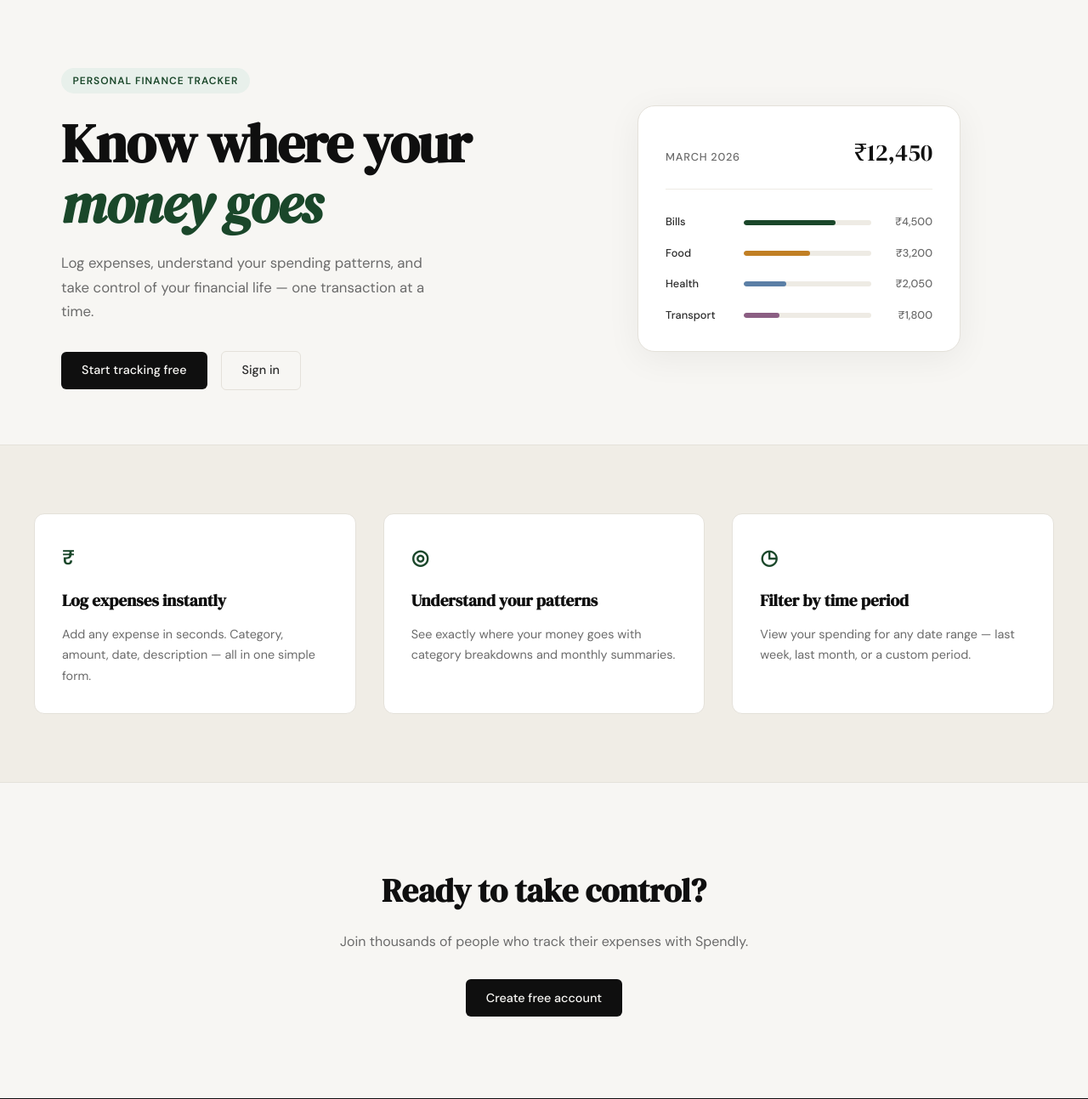
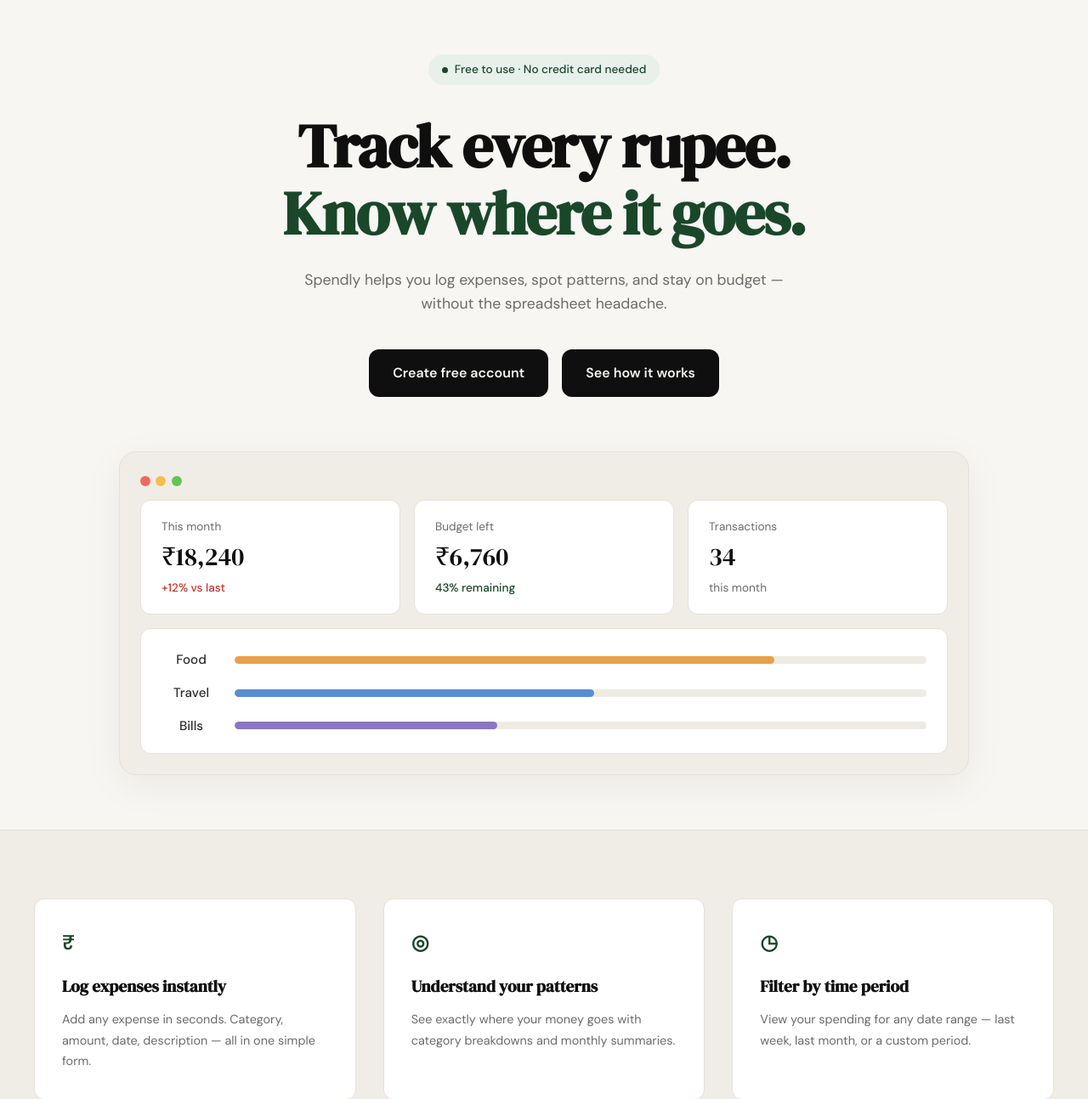
Before and after one commit to malaniheenaa-debug/spendly, a Flask app: page / in a window 1280 px wide. Shown: the part 61-1354 px from the top of the page at 85% size. Run offline with Flask 3, Linux system fonts and the light colour scheme.

Commit message:
landing: redesign hero section to match mockup

```diff
--- /dev/null
+++ b/expense-tracker/static/css/landing.css
@@ -0,0 +1,225 @@
+/* ------------------------------------------------------------------ */
+/* Landing hero (v2) — overrides only the hero section                 */
+/* ------------------------------------------------------------------ */
+
+.lp-hero {
+    max-width: 1080px;
+    margin: 0 auto;
+    padding: 4rem 2rem 4rem;
+    text-align: center;
+}
+
+/* Badge ----------------------------------------------------------- */
+
+.lp-badge {
+    display: inline-flex;
+    align-items: center;
+    gap: 0.5rem;
+    background: var(--accent-light);
+    color: var(--accent);
+    font-size: 0.85rem;
+    font-weight: 500;
+    padding: 0.45rem 1rem;
+    border-radius: 999px;
+    margin-bottom: 2rem;
+}
+
+.lp-badge::before {
+    content: "";
+    width: 7px;
+    height: 7px;
+    border-radius: 50%;
+    background: var(--accent);
+}
+
+/* Headline -------------------------------------------------------- */
+
+.lp-title {
+    font-family: var(--font-display);
+    font-size: clamp(2.5rem, 6vw, 4.5rem);
+    line-height: 1.1;
+    letter-spacing: -0.02em;
+    color: var(--ink);
+    margin-bottom: 1.5rem;
+}
+
+.lp-title .lp-title-accent {
+    display: block;
+    color: var(--accent);
+}
+
+/* Subtitle -------------------------------------------------------- */
+
+.lp-subtitle {
+    font-size: 1.1rem;
+    color: var(--ink-muted);
+    line-height: 1.6;
+    max-width: 620px;
+    margin: 0 auto 2.5rem;
+}
+
+/* Actions --------------------------------------------------------- */
+
+.lp-actions {
+    display: flex;
+    justify-content: center;
+    gap: 1rem;
+    margin-bottom: 4rem;
+    flex-wrap: wrap;
+}
+
+.lp-btn {
+    display: inline-block;
+    background: var(--ink);
+    color: var(--paper);
+    padding: 0.95rem 1.75rem;
+    border-radius: var(--radius-md);
+    font-family: var(--font-body);
+    font-size: 1rem;
+    font-weight: 600;
+    border: none;
+    cursor: pointer;
+    transition: background 0.2s, transform 0.15s;
+    text-decoration: none;
+}
+
+.lp-btn:hover {
+    background: var(--accent);
+    transform: translateY(-1px);
+}
+
+[data-theme="dark"] .lp-btn {
+    background: var(--paper-card);
+    color: var(--ink);
+}
+
+[data-theme="dark"] .lp-btn:hover {
+    background: var(--accent);
+    color: #e8f0eb;
+}
+
+/* Browser-window mock --------------------------------------------- */
+
+.lp-window {
+    background: var(--paper-warm);
+    border: 1px solid var(--border);
+    border-radius: var(--radius-lg);
+    padding: 1.5rem;
+    max-width: 1000px;
+    margin: 0 auto;
+    box-shadow: 0 12px 48px rgba(0, 0, 0, 0.06);
+}
+
+.lp-window-bar {
+    display: flex;
+    gap: 0.4rem;
+    padding: 0.25rem 0 1rem;
+}
+
+.lp-window-bar span {
+    width: 12px;
+    height: 12px;
+    border-radius: 50%;
+    display: block;
+}
+
+.lp-dot-r { background: #ec6a5e; }
+.lp-dot-y { background: #f5bf4f; }
+.lp-dot-g { background: #62c554; }
+
+/* Stat cards ------------------------------------------------------ */
+
+.lp-stats {
+    display: grid;
+    grid-template-columns: repeat(3, 1fr);
+    gap: 1rem;
+    margin-bottom: 1rem;
+}
+
+.lp-stat {
+    background: var(--paper-card);
+    border: 1px solid var(--border);
+    border-radius: var(--radius-md);
+    padding: 1.25rem 1.5rem;
+    text-align: left;
+}
+
+.lp-stat-label {
+    font-size: 0.85rem;
+    color: var(--ink-muted);
+    margin-bottom: 0.5rem;
+}
+
+.lp-stat-value {
+    font-family: var(--font-display);
+    font-size: 1.85rem;
+    color: var(--ink);
+    line-height: 1.1;
+    margin-bottom: 0.6rem;
+}
+
+.lp-stat-meta {
+    font-size: 0.85rem;
+    font-weight: 500;
+}
+
+.lp-meta-up    { color: var(--danger); }
+.lp-meta-good  { color: var(--accent); }
+.lp-meta-muted { color: var(--ink-muted); font-weight: 400; }
+
+/* Category bars --------------------------------------------------- */
+
+.lp-bars {
+    background: var(--paper-card);
+    border: 1px solid var(--border);
+    border-radius: var(--radius-md);
+    padding: 1.5rem 1.5rem 1.25rem;
+}
+
+.lp-bar-row {
+    display: grid;
+    grid-template-columns: 70px 1fr;
+    align-items: center;
+    gap: 1rem;
+    margin-bottom: 0.9rem;
+}
+
+.lp-bar-row:last-child { margin-bottom: 0; }
+
+.lp-bar-cat {
+    font-size: 0.95rem;
+    color: var(--ink-soft);
+    font-weight: 500;
+}
+
+.lp-bar-track {
+    height: 9px;
+    background: var(--border-soft);
+    border-radius: 999px;
+    overflow: hidden;
+}
+
+.lp-bar {
+    height: 100%;
+    border-radius: 999px;
+}
+
+.lp-bar-food   { background: #e8a04a; }
+.lp-bar-travel { background: #5b8dd1; }
+.lp-bar-bills  { background: #8a76c4; }
+
+/* Responsive ------------------------------------------------------ */
+
+@media (max-width: 760px) {
+    .lp-hero { padding: 2.5rem 1.25rem 2.5rem; }
+    .lp-actions { margin-bottom: 2.5rem; }
+    .lp-window { padding: 1rem; }
+    .lp-stats { grid-template-columns: 1fr; gap: 0.75rem; }
+    .lp-stat { padding: 1rem 1.15rem; }
+    .lp-stat-value { font-size: 1.5rem; }
+    .lp-bar-row { grid-template-columns: 60px 1fr; gap: 0.75rem; }
+}
+
+@media (max-width: 420px) {
+    .lp-btn { width: 100%; text-align: center; }
+}
--- a/expense-tracker/templates/landing.html
+++ b/expense-tracker/templates/landing.html
@@ -2,59 +2,72 @@
 
 {% block title %}Spendly — Track Every Rupee{% endblock %}
 
+{% block head %}
+<link rel="stylesheet" href="{{ url_for('static', filename='css/landing.css') }}">
+{% endblock %}
+
 {% block content %}
 
-<section class="hero">
-    <div class="hero-inner">
-        <div class="hero-badge">Personal Finance Tracker</div>
-        <h1 class="hero-title">
-            Know where your<br>
-            <em>money goes</em>
-        </h1>
-        <p class="hero-subtitle">
-            Log expenses, understand your spending patterns,
-            and take control of your financial life —
-            one transaction at a time.
-        </p>
-        <div class="hero-actions">
-            <a href="{{ url_for('register') }}" class="btn-primary">Start tracking free</a>
-            <a href="{{ url_for('login') }}" class="btn-ghost">Sign in</a>
+<section class="lp-hero">
+    <div class="lp-badge">Free to use &middot; No credit card needed</div>
+
+    <h1 class="lp-title">
+        Track every rupee.
+        <span class="lp-title-accent">Know where it goes.</span>
+    </h1>
+
+    <p class="lp-subtitle">
+        Spendly helps you log expenses, spot patterns, and stay
+        on budget — without the spreadsheet headache.
+    </p>
+
+    <div class="lp-actions">
+        <a href="{{ url_for('register') }}" class="lp-btn">Create free account</a>
+        <a href="#features" class="lp-btn">See how it works</a>
+    </div>
+
+    <div class="lp-window">
+        <div class="lp-window-bar">
+            <span class="lp-dot-r"></span>
+            <span class="lp-dot-y"></span>
+            <span class="lp-dot-g"></span>
         </div>
-    </div>
-    <div class="hero-visual">
-        <div class="mock-card">
-            <div class="mock-card-header">
-                <span class="mock-label">March 2026</span>
-                <span class="mock-total">₹12,450</span>
+
+        <div class="lp-stats">
+            <div class="lp-stat">
+                <div class="lp-stat-label">This month</div>
+                <div class="lp-stat-value">₹18,240</div>
+                <div class="lp-stat-meta lp-meta-up">+12% vs last</div>
             </div>
-            <div class="mock-bars">
-                <div class="mock-bar-row">
-                    <span class="mock-cat">Bills</span>
-                    <div class="mock-bar-track">
-                        <div class="mock-bar" style="width: 72%"></div>
-                    </div>
-                    <span class="mock-amt">₹4,500</span>
+            <div class="lp-stat">
+                <div class="lp-stat-label">Budget left</div>
+                <div class="lp-stat-value">₹6,760</div>
+                <div class="lp-stat-meta lp-meta-good">43% remaining</div>
+            </div>
+            <div class="lp-stat">
+                <div class="lp-stat-label">Transactions</div>
+                <div class="lp-stat-value">34</div>
+                <div class="lp-stat-meta lp-meta-muted">this month</div>
+            </div>
+        </div>
+
+        <div class="lp-bars">
+            <div class="lp-bar-row">
+                <span class="lp-bar-cat">Food</span>
+                <div class="lp-bar-track">
+                    <div class="lp-bar lp-bar-food" style="width: 78%"></div>
                 </div>
-                <div class="mock-bar-row">
-                    <span class="mock-cat">Food</span>
-                    <div class="mock-bar-track">
-                        <div class="mock-bar mock-bar-2" style="width: 52%"></div>
-                    </div>
-                    <span class="mock-amt">₹3,200</span>
+            </div>
+            <div class="lp-bar-row">
+                <span class="lp-bar-cat">Travel</span>
+                <div class="lp-bar-track">
+                    <div class="lp-bar lp-bar-travel" style="width: 52%"></div>
                 </div>
-                <div class="mock-bar-row">
-                    <span class="mock-cat">Health</span>
-                    <div class="mock-bar-track">
-                        <div class="mock-bar mock-bar-3" style="width: 33%"></div>
-                    </div>
-                    <span class="mock-amt">₹2,050</span>
-                </div>
-                <div class="mock-bar-row">
-                    <span class="mock-cat">Transport</span>
-                    <div class="mock-bar-track">
-                        <div class="mock-bar mock-bar-4" style="width: 28%"></div>
-                    </div>
-                    <span class="mock-amt">₹1,800</span>
+            </div>
+            <div class="lp-bar-row">
+                <span class="lp-bar-cat">Bills</span>
+                <div class="lp-bar-track">
+                    <div class="lp-bar lp-bar-bills" style="width: 38%"></div>
                 </div>
             </div>
         </div>
```
